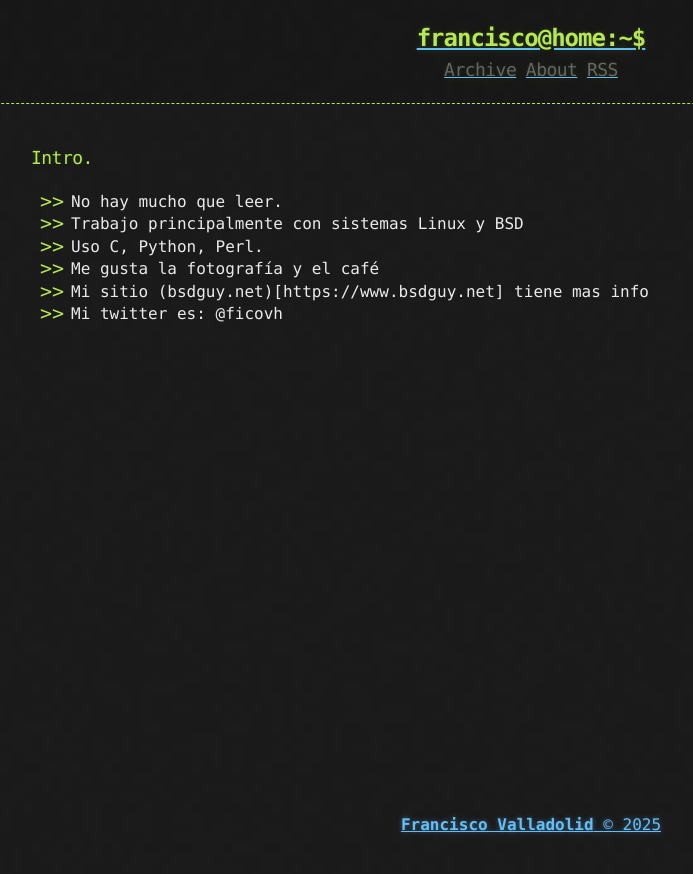
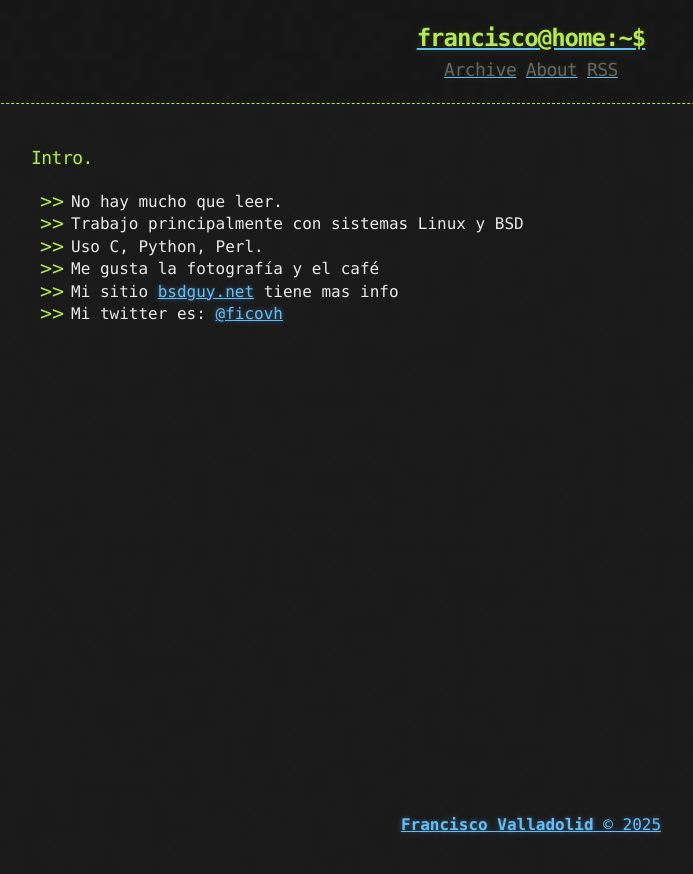
Before and after one commit to ficovh/myblog-jekyll, a Jekyll site: the page built from about.md, in a window 1280 px wide. Shown: the top 874 px of the page, without its empty margins (109-802 px from the left). Built offline with Jekyll 4.4.1, drawn with Linux system fonts in a browser that asks for light colours; part of the change alters nothing that is shown.

Commit message:
fix typos in  about.md

```diff
--- a/about.md
+++ b/about.md
@@ -9,5 +9,5 @@ title: About
  * Trabajo principalmente con sistemas Linux y BSD
  * Uso C, Python, Perl.
  * Me gusta la fotografía y el café
- * Mi sitio (bsdguy.net)[https://www.bsdguy.net] tiene mas info
- * Mi twitter es: @ficovh
+ * Mi sitio [bsdguy.net](https://www.bsdguy.net) tiene mas info
+ * Mi twitter es: [@ficovh](https://www.twitter.com/ficovh)
```
